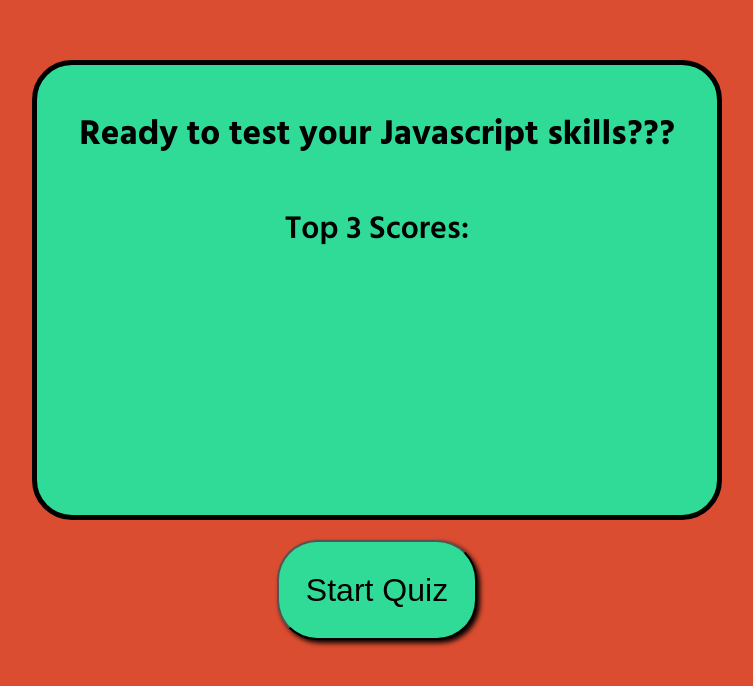
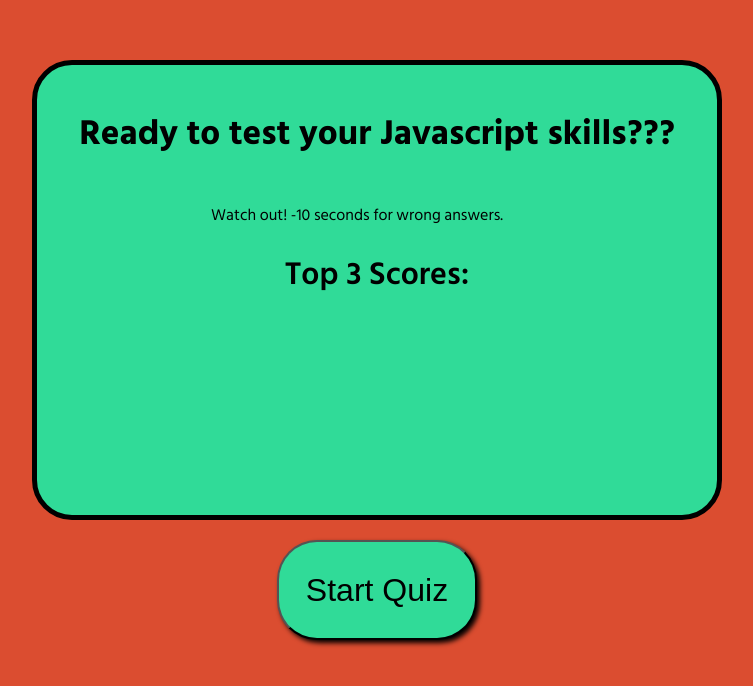
Before and after one commit to guitarkeegan/javascript-quiz, a plain HTML site: page index.html in a window 1280 px wide. Shown: the part 140-826 px from the top of the page, without its empty margins (263-1016 px from the left). Drawn offline with nearby package versions, Linux system fonts and the light colour scheme; a web font is replaced by a local one.

Commit message:
add penalty notice

```diff
--- a/assets/styles.css
+++ b/assets/styles.css
@@ -126,6 +126,11 @@ ol li:hover {
     font-weight: 400;
 }
 
+#instructions {
+    font-size: 16px;
+    text-align: center;
+}
+
 #question-card.incorrect {
     font-family: 'Londrina Outline', cursive;
     background-color: red;
--- a/index.html
+++ b/index.html
@@ -29,9 +29,10 @@
     <main>
         <div id="start-card">
             <h1>Ready to test your Javascript skills???</h1>
+            <p id="instructions">Watch out! -10 seconds for wrong answers.</p>
             <h2>Top 3 Scores:</h2>
             <ul id="top-scores"></ul>
-            <p></p>
+
         </div>
         <button id="start-button">Start Quiz</button>
         <div id="question-card">
```
